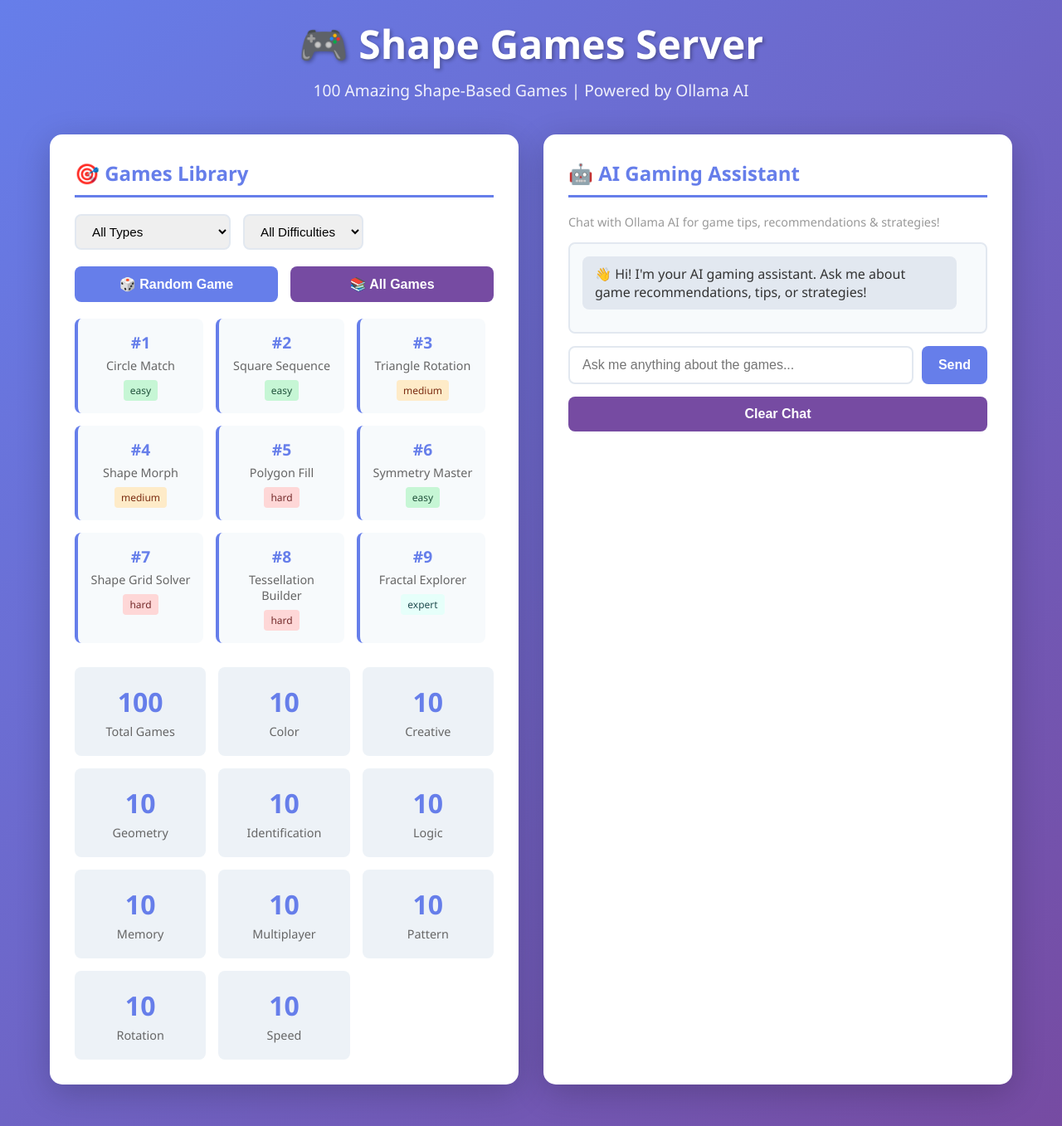
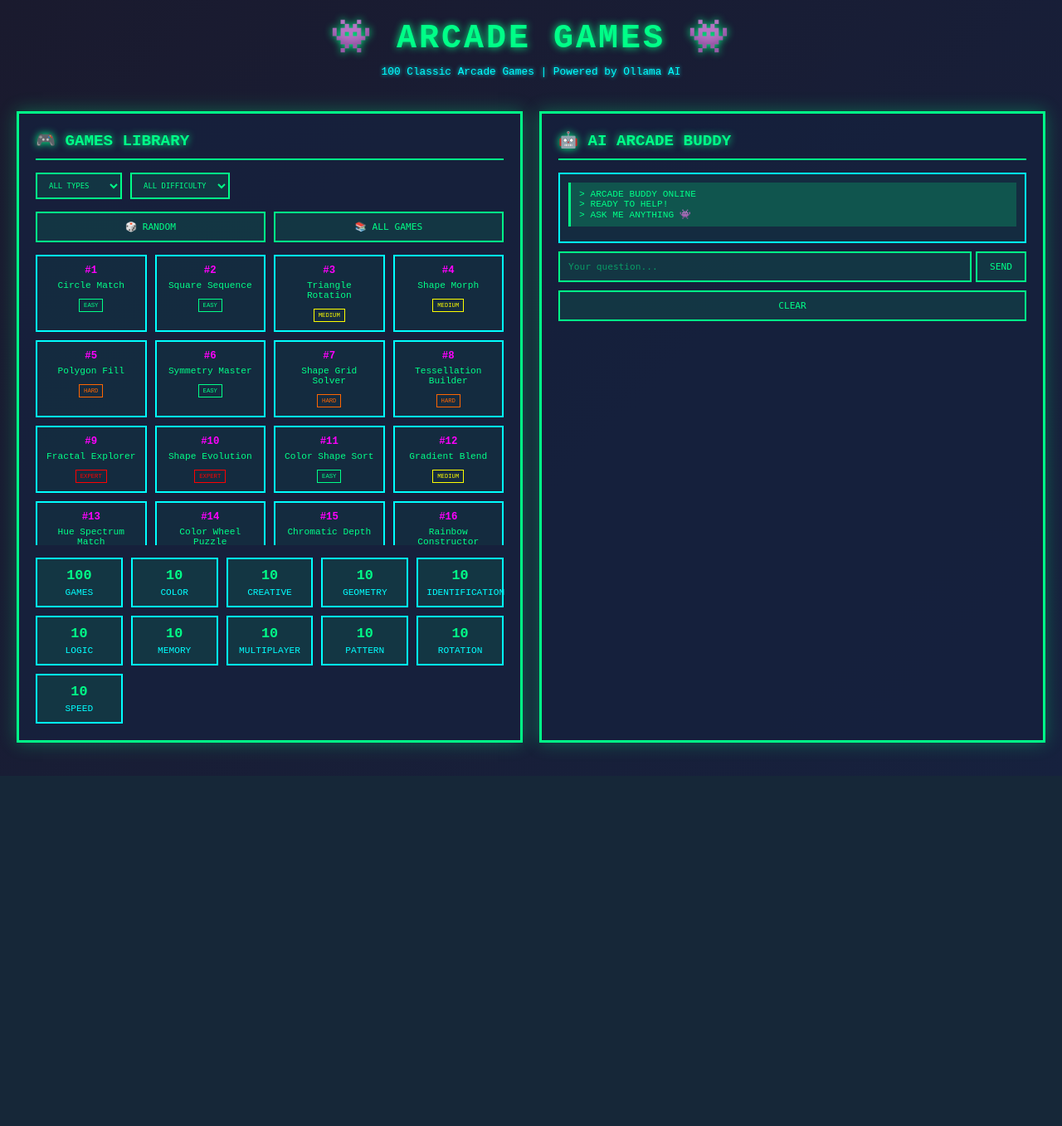
Before and after one commit to mkaer-123/game-school-server, a Flask app: page / in a window 1280 px wide. Shown: the whole page at 83% size. After the commit the page ends 901 px from the top, so only its background shows below. Run offline with Flask 3, Linux system fonts and the light colour scheme.

Commit message:
Replace with retro arcade-style UI for 100 arcade games

```diff
--- a/templates/index.html
+++ b/templates/index.html
@@ -3,7 +3,7 @@
 <head>
     <meta charset="UTF-8">
     <meta name="viewport" content="width=device-width, initial-scale=1.0">
-    <title>Shape Games Server - 100 Games!</title>
+    <title>Arcade Games Server - 100 Classic Games!</title>
     <style>
         * {
             margin: 0;
@@ -12,256 +12,243 @@
         }
 
         body {
-            font-family: 'Segoe UI', Tahoma, Geneva, Verdana, sans-serif;
-            background: linear-gradient(135deg, #667eea 0%, #764ba2 100%);
+            font-family: 'Press Start 2P', 'Courier New', monospace;
+            background: linear-gradient(135deg, #1a1a2e 0%, #16213e 100%);
             min-height: 100vh;
-            color: #333;
+            color: #fff;
         }
 
         .container {
-            max-width: 1200px;
+            max-width: 1400px;
             margin: 0 auto;
             padding: 20px;
         }
 
         header {
             text-align: center;
-            color: white;
+            color: #00ff88;
             margin-bottom: 40px;
-            animation: slideDown 0.6s ease;
+            animation: glitch 0.6s ease;
+            text-shadow: 0 0 10px #00ff88;
         }
 
         header h1 {
-            font-size: 3em;
+            font-size: 2.5em;
             margin-bottom: 10px;
-            text-shadow: 2px 2px 4px rgba(0,0,0,0.3);
+            letter-spacing: 3px;
         }
 
         header p {
-            font-size: 1.2em;
-            opacity: 0.9;
+            font-size: 0.8em;
+            color: #00ffff;
+            text-shadow: 0 0 5px #00ffff;
         }
 
         .main-grid {
             display: grid;
             grid-template-columns: 1fr 1fr;
-            gap: 30px;
-            margin-bottom: 30px;
+            gap: 20px;
+            margin-bottom: 20px;
         }
 
         .card {
-            background: white;
-            border-radius: 15px;
-            padding: 30px;
-            box-shadow: 0 10px 40px rgba(0,0,0,0.2);
+            background: rgba(22, 33, 62, 0.8);
+            border: 3px solid #00ff88;
+            padding: 20px;
+            box-shadow: 0 0 20px rgba(0, 255, 136, 0.3);
             animation: fadeIn 0.6s ease;
         }
 
         .card h2 {
-            color: #667eea;
-            margin-bottom: 20px;
-            border-bottom: 3px solid #667eea;
+            color: #00ff88;
+            margin-bottom: 15px;
+            border-bottom: 2px solid #00ff88;
             padding-bottom: 10px;
+            font-size: 1.2em;
+            text-shadow: 0 0 10px #00ff88;
         }
 
         .buttons-grid {
             display: grid;
             grid-template-columns: 1fr 1fr;
-            gap: 15px;
+            gap: 10px;
+            margin-bottom: 15px;
         }
 
         button {
-            padding: 12px 20px;
-            border: none;
-            border-radius: 8px;
-            font-size: 1em;
+            padding: 10px 15px;
+            border: 2px solid #00ff88;
+            background: rgba(0, 255, 136, 0.1);
+            color: #00ff88;
+            font-family: 'Press Start 2P', monospace;
+            font-size: 0.7em;
             cursor: pointer;
-            transition: all 0.3s ease;
-            font-weight: 600;
+            transition: all 0.2s ease;
+            text-transform: uppercase;
         }
 
-        .btn-primary {
-            background: #667eea;
-            color: white;
-        }
-
-        .btn-primary:hover {
-            background: #5568d3;
-            transform: translateY(-2px);
-            box-shadow: 0 5px 20px rgba(102, 126, 234, 0.4);
-        }
-
-        .btn-secondary {
-            background: #764ba2;
-            color: white;
-        }
-
-        .btn-secondary:hover {
-            background: #6a3f8f;
-            transform: translateY(-2px);
-        }
-
-        .btn-success {
-            background: #48bb78;
-            color: white;
-        }
-
-        .btn-success:hover {
-            background: #38a169;
-            transform: translateY(-2px);
+        button:hover {
+            background: #00ff88;
+            color: #1a1a2e;
+            box-shadow: 0 0 10px #00ff88;
+            transform: scale(1.05);
         }
 
         .games-list {
             display: grid;
-            grid-template-columns: repeat(auto-fill, minmax(150px, 1fr));
-            gap: 15px;
-            margin-top: 20px;
-            max-height: 400px;
+            grid-template-columns: repeat(auto-fill, minmax(120px, 1fr));
+            gap: 10px;
+            margin-top: 15px;
+            max-height: 350px;
             overflow-y: auto;
-            padding-right: 10px;
         }
 
         .game-item {
-            background: #f7fafc;
-            padding: 15px;
-            border-radius: 8px;
-            border-left: 4px solid #667eea;
+            background: rgba(0, 255, 136, 0.05);
+            padding: 10px;
+            border: 2px solid #00ffff;
             cursor: pointer;
-            transition: all 0.3s ease;
+            transition: all 0.2s ease;
             text-align: center;
+            font-size: 0.7em;
         }
 
         .game-item:hover {
-            background: #edf2f7;
-            transform: translateX(5px);
-            box-shadow: 0 5px 15px rgba(0,0,0,0.1);
+            background: rgba(0, 255, 136, 0.2);
+            box-shadow: 0 0 10px #00ffff;
+            border-color: #00ff88;
         }
 
         .game-item .id {
             font-weight: 700;
-            color: #667eea;
-            font-size: 1.2em;
+            color: #ff00ff;
+            font-size: 1.1em;
         }
 
         .game-item .name {
-            font-size: 0.9em;
-            color: #666;
-            margin-top: 5px;
+            color: #00ff88;
+            margin: 5px 0;
         }
 
-        .game-item .difficulty {
-            font-size: 0.75em;
-            margin-top: 8px;
-            padding: 4px 8px;
-            border-radius: 4px;
+        .difficulty {
+            font-size: 0.65em;
+            padding: 3px 5px;
             display: inline-block;
+            margin-top: 5px;
+            border: 1px solid;
         }
 
-        .difficulty.easy { background: #c6f6d5; color: #22543d; }
-        .difficulty.medium { background: #feebc8; color: #7c2d12; }
-        .difficulty.hard { background: #fed7d7; color: #742a2a; }
-        .difficulty.expert { background: #e6fffa; color: #234e52; }
+        .difficulty.easy { border-color: #00ff88; color: #00ff88; }
+        .difficulty.medium { border-color: #ffff00; color: #ffff00; }
+        .difficulty.hard { border-color: #ff6600; color: #ff6600; }
+        .difficulty.expert { border-color: #ff0000; color: #ff0000; }
 
         .stats {
             display: grid;
-            grid-template-columns: repeat(3, 1fr);
-            gap: 15px;
-            margin-top: 20px;
+            grid-template-columns: repeat(auto-fit, minmax(100px, 1fr));
+            gap: 10px;
+            margin-top: 15px;
         }
 
         .stat-box {
-            background: #edf2f7;
-            padding: 20px;
-            border-radius: 8px;
+            background: rgba(0, 255, 136, 0.1);
+            padding: 10px;
+            border: 2px solid #00ffff;
             text-align: center;
+            font-size: 0.7em;
         }
 
         .stat-box .number {
-            font-size: 2em;
+            font-size: 1.5em;
             font-weight: 700;
-            color: #667eea;
+            color: #00ff88;
         }
 
         .stat-box .label {
-            color: #666;
-            font-size: 0.9em;
+            color: #00ffff;
             margin-top: 5px;
         }
 
         .chatbot {
             display: flex;
             flex-direction: column;
-            max-height: 500px;
+            max-height: 450px;
         }
 
         .chat-messages {
             flex: 1;
             overflow-y: auto;
-            margin-bottom: 15px;
-            background: #f7fafc;
-            padding: 15px;
-            border-radius: 8px;
-            border: 2px solid #e2e8f0;
+            margin-bottom: 10px;
+            background: rgba(0, 255, 136, 0.05);
+            padding: 10px;
+            border: 2px solid #00ffff;
         }
 
         .message {
-            margin-bottom: 12px;
-            padding: 10px 15px;
-            border-radius: 8px;
+            margin-bottom: 8px;
+            padding: 8px 10px;
+            font-size: 0.7em;
             animation: slideUp 0.3s ease;
         }
 
         .message.user {
-            background: #667eea;
-            color: white;
-            margin-left: 20px;
+            background: rgba(255, 0, 255, 0.2);
+            color: #ff00ff;
+            border-left: 3px solid #ff00ff;
             text-align: right;
         }
 
         .message.ai {
-            background: #e2e8f0;
-            color: #333;
-            margin-right: 20px;
+            background: rgba(0, 255, 136, 0.2);
+            color: #00ff88;
+            border-left: 3px solid #00ff88;
         }
 
         .chat-input-group {
             display: flex;
-            gap: 10px;
+            gap: 5px;
         }
 
         .chat-input-group input {
             flex: 1;
-            padding: 12px 15px;
-            border: 2px solid #e2e8f0;
-            border-radius: 8px;
-            font-size: 1em;
+            padding: 8px 10px;
+            border: 2px solid #00ff88;
+            background: rgba(0, 255, 136, 0.1);
+            color: #00ff88;
+            font-family: 'Press Start 2P', monospace;
+            font-size: 0.7em;
+        }
+
+        .chat-input-group input::placeholder {
+            color: rgba(0, 255, 136, 0.5);
         }
 
         .chat-input-group input:focus {
             outline: none;
-            border-color: #667eea;
-            box-shadow: 0 0 0 3px rgba(102, 126, 234, 0.1);
+            box-shadow: 0 0 10px #00ff88;
         }
 
         .filter-section {
             display: flex;
-            gap: 15px;
-            margin-bottom: 20px;
+            gap: 10px;
+            margin-bottom: 15px;
             flex-wrap: wrap;
+            font-size: 0.8em;
         }
 
         select {
-            padding: 10px 15px;
-            border: 2px solid #e2e8f0;
-            border-radius: 8px;
-            font-size: 0.95em;
+            padding: 8px 10px;
+            border: 2px solid #00ff88;
+            background: rgba(0, 255, 136, 0.1);
+            color: #00ff88;
+            font-family: 'Press Start 2P', monospace;
+            font-size: 0.7em;
             cursor: pointer;
         }
 
         select:focus {
             outline: none;
-            border-color: #667eea;
-            box-shadow: 0 0 0 3px rgba(102, 126, 234, 0.1);
+            box-shadow: 0 0 10px #00ff88;
         }
 
         .modal {
@@ -272,30 +259,60 @@
             top: 0;
             width: 100%;
             height: 100%;
-            background-color: rgba(0,0,0,0.5);
-            animation: fadeIn 0.3s ease;
+            background-color: rgba(0, 0, 0, 0.8);
         }
 
         .modal-content {
-            background-color: white;
-            margin: 5% auto;
-            padding: 30px;
-            border-radius: 15px;
-            width: 90%;
-            max-width: 500px;
-            box-shadow: 0 10px 40px rgba(0,0,0,0.3);
+            background: #1a1a2e;
+            border: 3px solid #00ff88;
+            margin: 10% auto;
+            padding: 20px;
+            width: 80%;
+            max-width: 400px;
+            box-shadow: 0 0 20px rgba(0, 255, 136, 0.5);
+        }
+
+        .modal-content h2 {
+            color: #00ff88;
+            text-shadow: 0 0 10px #00ff88;
+            margin-bottom: 15px;
+            font-size: 1.2em;
+        }
+
+        .modal-content p {
+            color: #00ffff;
+            font-size: 0.8em;
+            margin: 10px 0;
         }
 
         .close {
-            color: #999;
-            font-size: 28px;
+            color: #00ff88;
+            font-size: 24px;
             font-weight: bold;
             cursor: pointer;
             float: right;
         }
 
         .close:hover {
-            color: #333;
+            color: #ff00ff;
+        }
+
+        /* Scrollbar styling */
+        ::-webkit-scrollbar {
+            width: 8px;
+        }
+
+        ::-webkit-scrollbar-track {
+            background: rgba(0, 255, 136, 0.1);
+        }
+
+        ::-webkit-scrollbar-thumb {
+            background: #00ff88;
+            border-radius: 4px;
+        }
+
+        ::-webkit-scrollbar-thumb:hover {
+            background: #00ffff;
         }
 
         @media (max-width: 768px) {
@@ -304,21 +321,17 @@
             }
 
             header h1 {
-                font-size: 2em;
+                font-size: 1.5em;
             }
 
             .games-list {
-                grid-template-columns: repeat(auto-fill, minmax(120px, 1fr));
-            }
-
-            .stats {
-                grid-template-columns: 1fr;
+                grid-template-columns: repeat(auto-fill, minmax(100px, 1fr));
             }
         }
 
-        @keyframes slideDown {
-            from { opacity: 0; transform: translateY(-20px); }
-            to { opacity: 1; transform: translateY(0); }
+        @keyframes glitch {
+            0% { text-shadow: -2px 0 #ff00ff, 2px 0 #00ffff; }
+            100% { text-shadow: 0 0 #00ff88; }
         }
 
         @keyframes fadeIn {
@@ -335,42 +348,41 @@
 <body>
     <div class="container">
         <header>
-            <h1>🎮 Shape Games Server</h1>
-            <p>100 Amazing Shape-Based Games | Powered by Ollama AI</p>
+            <h1>👾 ARCADE GAMES 👾</h1>
+            <p>100 Classic Arcade Games | Powered by Ollama AI</p>
         </header>
 
         <div class="main-grid">
             <!-- Games Section -->
             <div class="card">
-                <h2>🎯 Games Library</h2>
+                <h2>🎮 GAMES LIBRARY</h2>
 
                 <div class="filter-section">
                     <select id="typeFilter">
-                        <option value="">All Types</option>
-                        <option value="pattern">Pattern Recognition</option>
-                        <option value="color">Color & Shapes</option>
-                        <option value="speed">Speed & Precision</option>
-                        <option value="geometry">Geometry & Math</option>
-                        <option value="identification">Shape ID</option>
-                        <option value="rotation">Rotation</option>
-                        <option value="logic">Puzzle & Logic</option>
-                        <option value="creative">Drawing & Creation</option>
-                        <option value="memory">Memory</option>
+                        <option value="">ALL TYPES</option>
+                        <option value="paddle">Paddle</option>
+                        <option value="movement">Movement</option>
+                        <option value="shooter">Shooter</option>
+                        <option value="arcade">Arcade</option>
+                        <option value="puzzle">Puzzle</option>
+                        <option value="racing">Racing</option>
+                        <option value="platform">Platform</option>
                         <option value="multiplayer">Multiplayer</option>
+                        <option value="special">Special</option>
                     </select>
 
                     <select id="difficultyFilter">
-                        <option value="">All Difficulties</option>
-                        <option value="easy">Easy</option>
-                        <option value="medium">Medium</option>
-                        <option value="hard">Hard</option>
-                        <option value="expert">Expert</option>
+                        <option value="">ALL DIFFICULTY</option>
+                        <option value="easy">EASY</option>
+                        <option value="medium">MEDIUM</option>
+                        <option value="hard">HARD</option>
+                        <option value="expert">EXPERT</option>
                     </select>
                 </div>
 
                 <div class="buttons-grid">
-                    <button class="btn-primary" onclick="randomGame()">🎲 Random Game</button>
-                    <button class="btn-secondary" onclick="loadAllGames()">📚 All Games</button>
+                    <button onclick="randomGame()">🎲 RANDOM</button>
+                    <button onclick="loadAllGames()">📚 ALL GAMES</button>
                 </div>
 
                 <div class="games-list" id="gamesList"></div>
@@ -380,23 +392,24 @@
 
             <!-- AI Chatbot Section -->
             <div class="card">
-                <h2>🤖 AI Gaming Assistant</h2>
-                <p style="font-size: 0.9em; color: #999; margin-bottom: 15px;">Chat with Ollama AI for game tips, recommendations & strategies!</p>
+                <h2>🤖 AI ARCADE BUDDY</h2>
 
                 <div class="chatbot">
                     <div class="chat-messages" id="chatMessages">
                         <div class="message ai">
-                            👋 Hi! I'm your AI gaming assistant. Ask me about game recommendations, tips, or strategies!
+                            > ARCADE BUDDY ONLINE<br>
+                            > READY TO HELP!<br>
+                            > ASK ME ANYTHING 👾
                         </div>
                     </div>
 
                     <div class="chat-input-group">
-                        <input type="text" id="chatInput" placeholder="Ask me anything about the games..." onkeypress="handleChatKey(event)">
-                        <button class="btn-primary" onclick="sendMessage()" style="flex: 0;">Send</button>
+                        <input type="text" id="chatInput" placeholder="Your question..." onkeypress="handleChatKey(event)">
+                        <button onclick="sendMessage()" style="flex: 0; width: 80px;">SEND</button>
                     </div>
                 </div>
 
-                <button class="btn-secondary" onclick="clearChat()" style="width: 100%; margin-top: 15px;">Clear Chat</button>
+                <button onclick="clearChat()" style="width: 100%; margin-top: 10px;">CLEAR</button>
             </div>
         </div>
     </div>
@@ -406,21 +419,19 @@
         <div class="modal-content">
             <span class="close" onclick="closeModal()">&times;</span>
             <h2 id="modalTitle"></h2>
-            <p><strong>Type:</strong> <span id="modalType"></span></p>
-            <p><strong>Difficulty:</strong> <span id="modalDifficulty"></span></p>
+            <p><strong>▸ TYPE:</strong> <span id="modalType"></span></p>
+            <p><strong>▸ DIFFICULTY:</strong> <span id="modalDifficulty"></span></p>
             <p id="modalDescription"></p>
-            <button class="btn-success" style="width: 100%; margin-top: 20px;" onclick="playGame()">▶️ Play Game</button>
+            <button onclick="playGame()" style="width: 100%; margin-top: 15px;">▶ PLAY NOW</button>
         </div>
     </div>
 
     <script>
-        // Load all games on page load
         document.addEventListener('DOMContentLoaded', function() {
             loadAllGames();
             loadStats();
         });
 
-        // Filter games
         document.getElementById('typeFilter').addEventListener('change', applyFilters);
         document.getElementById('difficultyFilter').addEventListener('change', applyFilters);
 
@@ -442,7 +453,7 @@
                 let html = `
                     <div class="stat-box">
                         <div class="number">${stats.total_games}</div>
-                        <div class="label">Total Games</div>
+                        <div class="label">GAMES</div>
                     </div>
                 `;
 
@@ -450,7 +461,7 @@
                     html += `
                         <div class="stat-box">
                             <div class="number">${count}</div>
-                            <div class="label">${type.charAt(0).toUpperCase() + type.slice(1)}</div>
+                            <div class="label">${type.toUpperCase()}</div>
                         </div>
                     `;
                 }
@@ -498,7 +509,7 @@
                     <div class="game-item" onclick="showGameModal(${id}, ${JSON.stringify(game)})">
                         <div class="id">#${id}</div>
                         <div class="name">${game.name}</div>
-                        <div class="difficulty ${game.difficulty}">${game.difficulty}</div>
+                        <div class="difficulty ${game.difficulty}">${game.difficulty.toUpperCase()}</div>
                     </div>
                 `;
             }
@@ -508,9 +519,9 @@
 
         function showGameModal(id, game) {
             document.getElementById('modalTitle').textContent = `${game.name} (#${id})`;
-            document.getElementById('modalType').textContent = game.type.charAt(0).toUpperCase() + game.type.slice(1);
+            document.getElementById('modalType').textContent = game.type.toUpperCase();
             document.getElementById('modalDifficulty').textContent = game.difficulty.toUpperCase();
-            document.getElementById('modalDescription').textContent = `Get ready to play ${game.name}! This ${game.difficulty} level game focuses on ${game.type} skills.`;
+            document.getElementById('modalDescription').textContent = game.description;
             document.getElementById('gameModal').style.display = 'block';
         }
 
@@ -519,18 +530,16 @@
         }
 
         function playGame() {
-            alert('🎮 Game launching! The actual game would load here.');
+            alert('🎮 LAUNCHING GAME...\n\nThe actual game would load here!');
             closeModal();
         }
 
-        // Chatbot functions
         async function sendMessage() {
             const input = document.getElementById('chatInput');
             const message = input.value.trim();
 
             if (!message) return;
 
-            // Add user message to chat
             addMessage(message, 'user');
             input.value = '';
 
@@ -544,7 +553,7 @@
                 const data = await response.json();
                 addMessage(data.response, 'ai');
             } catch (error) {
-                addMessage('⚠️ Error connecting to AI. Make sure Ollama is running!', 'ai');
+                addMessage('⚠️ CONNECTION ERROR', 'ai');
             }
         }
 
@@ -568,7 +577,9 @@
                 await fetch('/api/chat/clear', { method: 'POST' });
                 document.getElementById('chatMessages').innerHTML = `
                     <div class="message ai">
-                        👋 Hi! I'm your AI gaming assistant. Ask me about game recommendations, tips, or strategies!
+                        > CHAT CLEARED<br>
+                        > READY FOR NEW GAME<br>
+                        > DISCUSS 👾
                     </div>
                 `;
             } catch (error) {
@@ -576,7 +587,6 @@
             }
         }
 
-        // Close modal when clicking outside
         window.onclick = function(event) {
             const modal = document.getElementById('gameModal');
             if (event.target == modal) {
```
